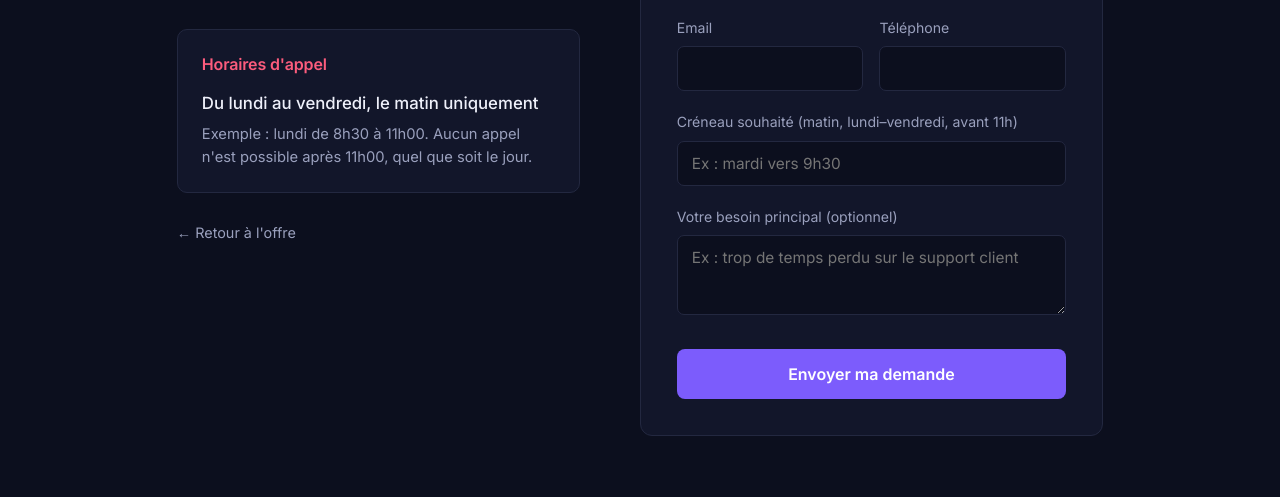
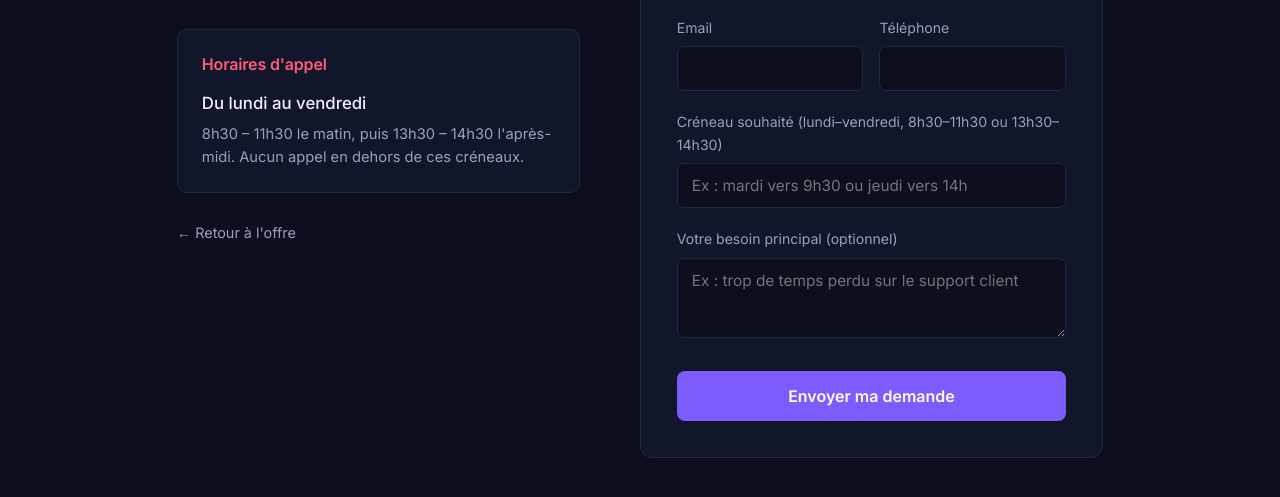
Before and after one commit to Hafs-hub/Feelsyst, a website: page rdv.html in a window 1280 px wide. Shown: the part 345-842 px from the top of the page. Drawn offline with nearby package versions, Linux system fonts and the light colour scheme.

Commit message:
Add files via upload

```diff
--- a/rdv.html
+++ b/rdv.html
@@ -132,8 +132,8 @@
 
     <div class="hours">
       <h2>Horaires d'appel</h2>
-      <p class="big">Du lundi au vendredi, le matin uniquement</p>
-      <p>Exemple : lundi de 8h30 à 11h00. Aucun appel n'est possible après 11h00, quel que soit le jour.</p>
+      <p class="big">Du lundi au vendredi</p>
+      <p>8h30 – 11h30 le matin, puis 13h30 – 14h30 l'après-midi. Aucun appel en dehors de ces créneaux.</p>
     </div>
 
     <a href="index.html" class="back">← Retour à l'offre</a>
@@ -168,8 +168,8 @@
     </div>
 
     <div class="field">
-      <label for="creneau">Créneau souhaité (matin, lundi–vendredi, avant 11h)</label>
-      <input type="text" id="creneau" placeholder="Ex : mardi vers 9h30">
+      <label for="creneau">Créneau souhaité (lundi–vendredi, 8h30–11h30 ou 13h30–14h30)</label>
+      <input type="text" id="creneau" placeholder="Ex : mardi vers 9h30 ou jeudi vers 14h">
     </div>
 
     <div class="field">
@@ -218,7 +218,7 @@
       btn.textContent = 'Envoyer ma demande';
       console.error(error);
     } else {
-      statusEl.textContent = "Demande envoyée. On vous rappelle dans un créneau du matin, lundi–vendredi, avant 11h.";
+      statusEl.textContent = "Demande envoyée. On vous rappelle entre 8h30–11h30 ou 13h30–14h30, lundi–vendredi.";
       statusEl.className = 'status ok';
       form.reset();
       btn.textContent = 'Envoyé';
```
Also changed, not shown: index.html (+1 -1 lines).
